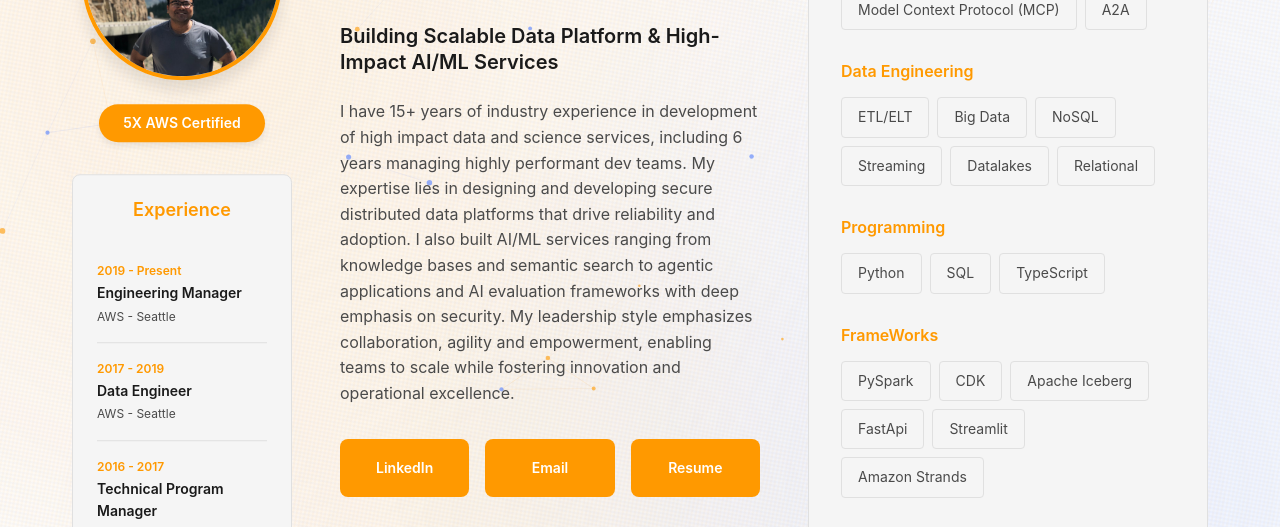
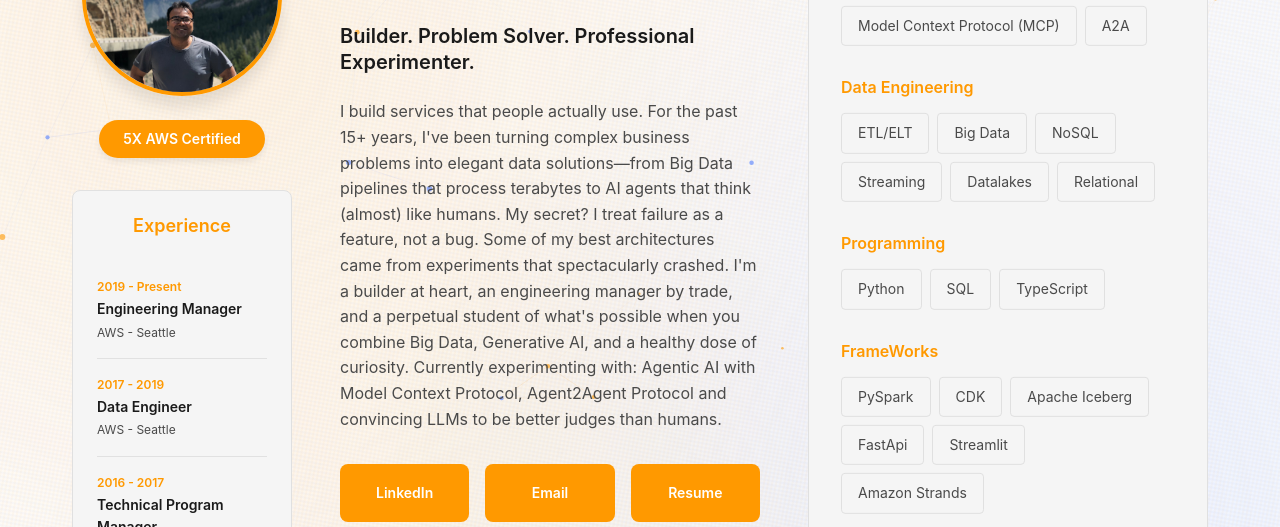
Before and after one commit to lizard53/XTemplateStaticWebsite, a website: page index.html in a window 1280 px wide. Shown: the part 253-780 px from the top of the page. Drawn offline with Linux system fonts and the light colour scheme.

Commit message:
Updated introductory description

```diff
--- a/index.html
+++ b/index.html
@@ -168,18 +168,17 @@
                 <p class="hero-role">Engineering Manager</p>
                 <p class="hero-subtitle">Platform Data Engineering & AI Services</p>
                 <p class="hero-location"><span class="location-icon">📍</span> Seattle, WA | AWS</p>
-                <h2 class="hero-headline">
-                  Building Scalable Data Platform & High-Impact AI/ML Services
-                </h2>
+                <h2 class="hero-headline">Builder. Problem Solver. Professional Experimenter.</h2>
                 <p class="hero-description">
-                  I have 15+ years of industry experience in development of high impact data and
-                  science services, including 6 years managing highly performant dev teams. My
-                  expertise lies in designing and developing secure distributed data platforms that
-                  drive reliability and adoption. I also built AI/ML services ranging from knowledge
-                  bases and semantic search to agentic applications and AI evaluation frameworks
-                  with deep emphasis on security. My leadership style emphasizes collaboration,
-                  agility and empowerment, enabling teams to scale while fostering innovation and
-                  operational excellence.
+                  I build services that people actually use. For the past 15+ years, I've been
+                  turning complex business problems into elegant data solutions—from Big Data
+                  pipelines that process terabytes to AI agents that think (almost) like humans. My
+                  secret? I treat failure as a feature, not a bug. Some of my best architectures
+                  came from experiments that spectacularly crashed. I'm a builder at heart, an
+                  engineering manager by trade, and a perpetual student of what's possible when you
+                  combine Big Data, Generative AI, and a healthy dose of curiosity. Currently
+                  experimenting with: Agentic AI with Model Context Protocol, Agent2Agent Protocol
+                  and convincing LLMs to be better judges than humans.
                 </p>
                 <div class="hero-cta">
                   <a
```
Also changed, not shown: html/ai_services.html (+1 -1 lines).
